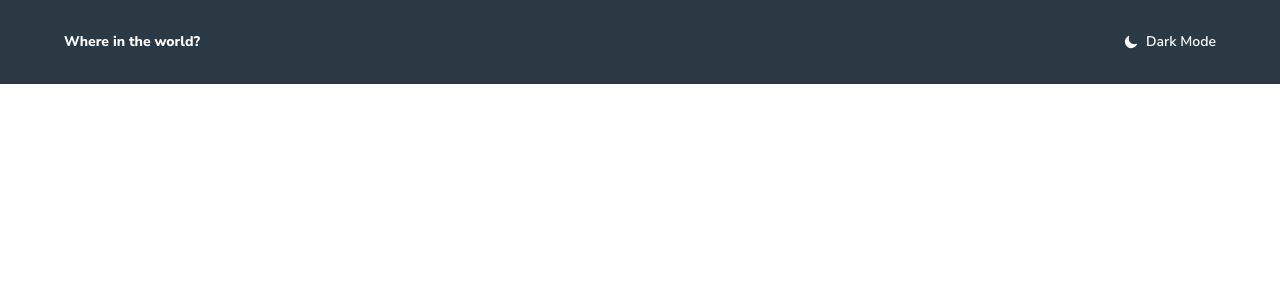
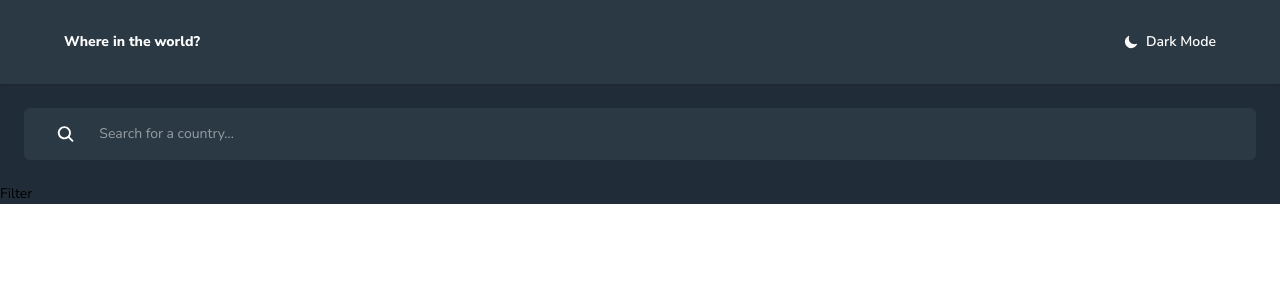
Before and after one commit to marcodamianperez/frontend-mentor-challenges, a React (Vite) app: page / in a window 1280 px wide. Shown: the top 300 px of the page. Built offline with nearby package versions, Linux system fonts and the light colour scheme.

Commit message:
feat: add search bar

```diff
--- a/src/components/Navbar.tsx
+++ b/src/components/Navbar.tsx
@@ -6,7 +6,7 @@ type NavbarProps = {
 
 function Navbar({ title }: NavbarProps) {
   return (
-    <header className="bg-dark-mode-element text-white">
+    <header className="bg-dark-mode-element text-white shadow">
       <nav className="flex justify-between w-[90%] m-auto py-8">
         <h1 className="font-extrabold">{title}</h1>
         <button className="font-semibold flex gap-2 items-center">
--- a/src/components/SearchBar.tsx
+++ b/src/components/SearchBar.tsx
@@ -1,5 +1,15 @@
+import { IoSearch } from "react-icons/io5";
+
 function SearchBar() {
-  return <div>SearchBar</div>;
+  return (
+    <label
+      htmlFor="search"
+      className="text-white bg-dark-mode-element m-6 px-8 py-4 flex items-center gap-6 rounded-md"
+    >
+      <IoSearch className="text-xl" />
+      <input id="search" className="text-inherit outline-none w-full" placeholder="Search for a country..." />
+    </label>
+  );
 }
 
 export default SearchBar;
--- a/src/pages/Home.tsx
+++ b/src/pages/Home.tsx
@@ -1,9 +1,13 @@
+import Filter from "../components/Filter";
 import Navbar from "../components/Navbar";
+import SearchBar from "../components/SearchBar";
 
 function Home() {
   return (
-    <div className="text-sm">
+    <div className="text-sm bg-dark-mode-bg">
       <Navbar title="Where in the world?" />
+      <SearchBar />
+      <Filter />
     </div>
   );
 }
```
